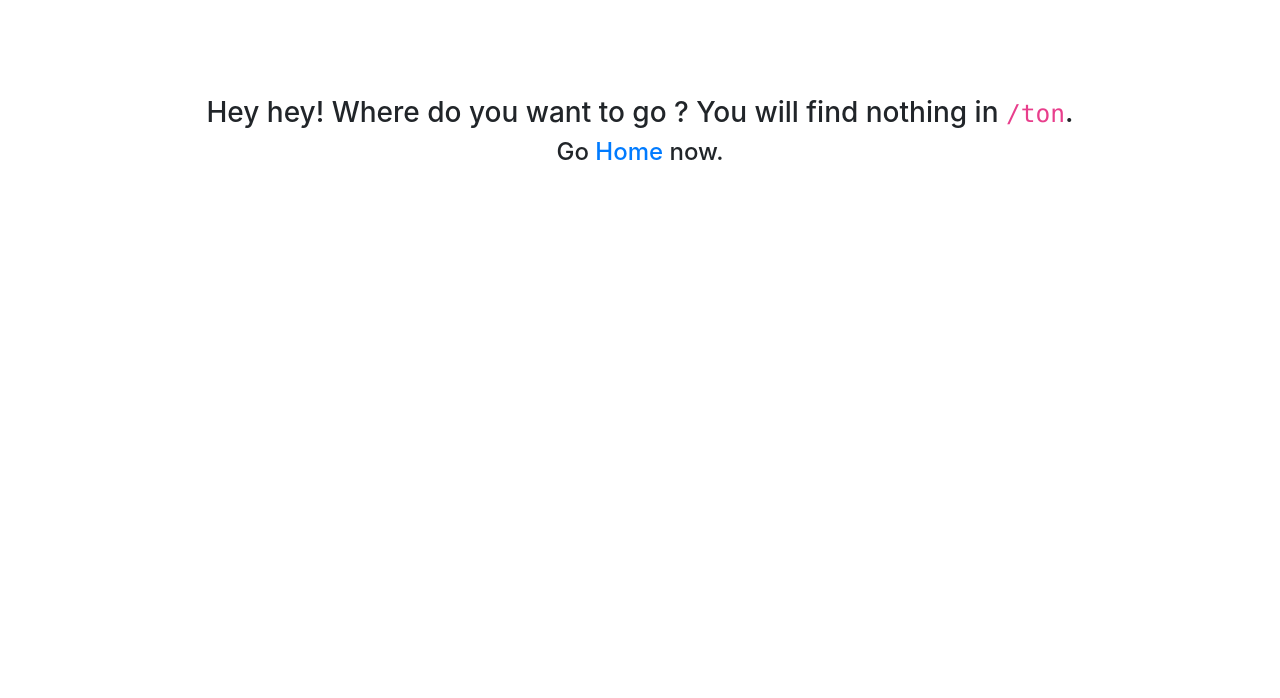
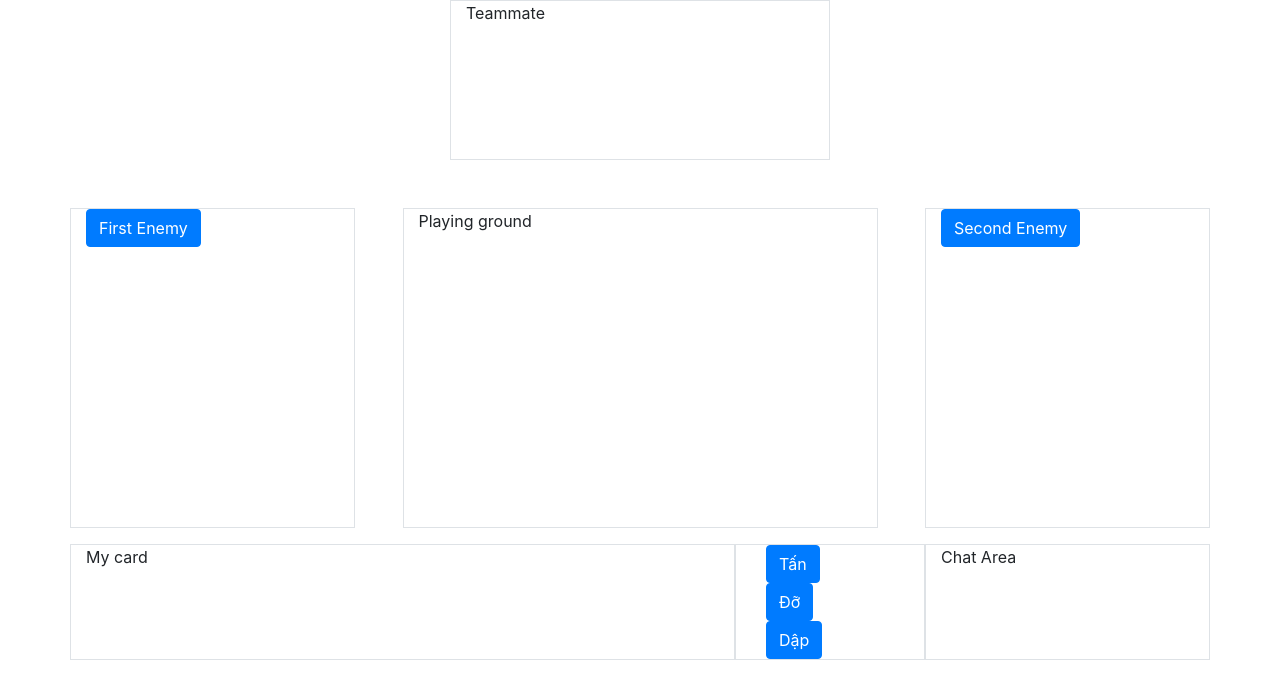
Before and after one commit to kiendepzai99/Train-Your-Brain, a React (Create React App) app in the folder web-ui/: page /ton in a window 1280 px wide. Shown: the top 698 px of the page. Built offline with nearby package versions, Linux system fonts and the light colour scheme.

Commit message:
Add Ton game

```diff
--- a/web-ui/src/App.js
+++ b/web-ui/src/App.js
@@ -7,6 +7,7 @@ import React from "react";
 import Sudoku from "./games/Sudoku/Sudoku";
 import {Provider} from "react-redux";
 import store from "./store/store";
+import Ton from "./games/ton/Ton";
 
 function App() {
     return (
@@ -16,6 +17,7 @@ function App() {
                     <Route exact path={"/"} component={Home}/>
                     <Route exact path={"/sudoku"} component={Sudoku}/>
                     <Route exact path={"/knight-tour"} component={KnightTour}/>
+                    <Route exact path={"/ton"} component={Ton}/>
                     <Route path="/" component={NotFound}/>
                 </Switch>
             </BrowserRouter>
--- /dev/null
+++ b/web-ui/src/games/ton/Ton.js
@@ -0,0 +1,51 @@
+import {Button, Col, Container, Form, Row} from "react-bootstrap";
+
+export default function Ton() {
+    return (
+        <Container>
+            <Row className={"justify-content-center vh-20"}>
+                <Col sm={4} className={"border"}>
+                    <div>Teammate</div>
+                </Col>
+            </Row>
+            <Row className={"justify-content-between vh-40 mt-5"}>
+                <Col sm={3} className={"border"}>
+                    <Button>First Enemy</Button>
+                </Col>
+                <Col sm={5} className={"border"}>
+                    <div>Playing ground</div>
+                </Col>
+                <Col sm={3} className={"border"}>
+                    <Button>Second Enemy</Button>
+                </Col>
+            </Row>
+            <Row className={"mt-3"}>
+                <Col sm={7} className={"border"}>
+                    <div>My card</div>
+                </Col>
+                <Col sm={2} className={"border"}>
+                    <Container>
+                        <Row>
+                            <Col>
+                                <Button>Tấn</Button>
+                            </Col>
+                        </Row>
+                        <Row>
+                            <Col>
+                                <Button>Đỡ</Button>
+                            </Col>
+                        </Row>
+                        <Row>
+                            <Col>
+                                <Button>Dập</Button>
+                            </Col>
+                        </Row>
+                    </Container>
+                </Col>
+                <Col sm={3} className={"border"}>
+                    <div>Chat Area</div>
+                </Col>
+            </Row>
+        </Container>
+    )
+}
--- a/web-ui/src/index.css
+++ b/web-ui/src/index.css
@@ -16,6 +16,10 @@ code {
     height: 20vh;
 }
 
+.vh-40 {
+    height: 40vh;
+}
+
 .border-lg {
     border: 5px solid;
 }
--- a/web-ui/src/mockData.js
+++ b/web-ui/src/mockData.js
@@ -11,7 +11,7 @@ export function mockGameInfo(textId) {
 }
 
 export function mockGames() {
-    return [mockGameInfo("Sudoku"), mockGameInfo("Knight-tour"), mockGameInfo("random-game"), mockGameInfo("test-game")]
+    return [mockGameInfo("Sudoku"), mockGameInfo("Knight-tour"), mockGameInfo("Ton"), mockGameInfo("random-game"), mockGameInfo("test-game")]
 }
 
 export function mockTrainers() {
```
